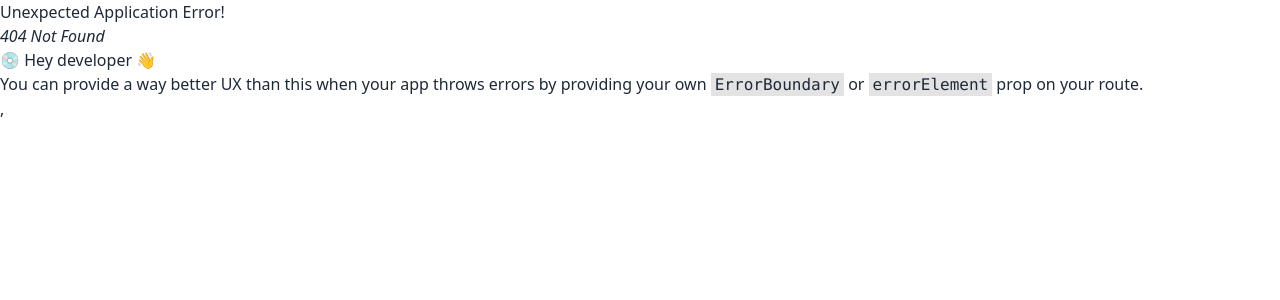
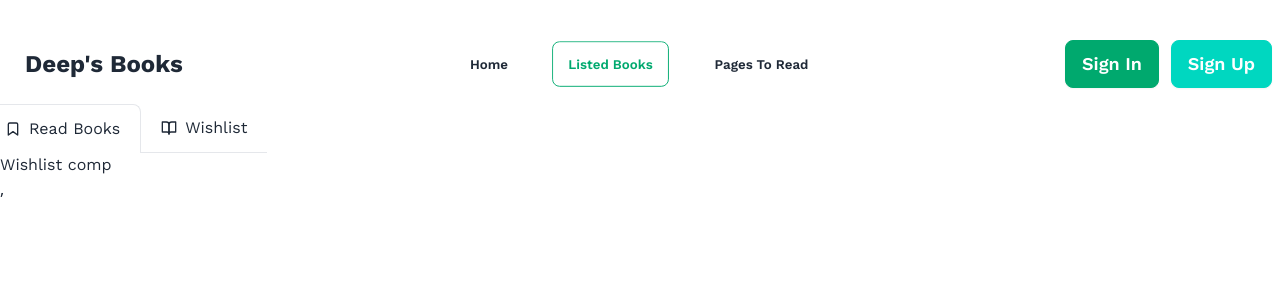
Before and after one commit to DeepsEffect/deep-books, a React (Vite) app: page /listedBooks/wishlist in a window 1280 px wide. Before the commit this address had no page. Shown: the top 300 px of the page. Built offline with nearby package versions, Linux system fonts and the light colour scheme; a web font is replaced by a local one.

Commit message:
basic tab implementation and nested route setup

```diff
--- /dev/null
+++ b/src/Components/ReadBooks.jsx
@@ -0,0 +1,20 @@
+import { useEffect, useState } from "react";
+import { getBooks } from "../utils";
+import BookCard from "../Components/BookCard";
+
+const ReadBooks = () => {
+  const [read, setRead] = useState([]);
+  useEffect(() => {
+    const storedBooks = getBooks();
+    setRead(storedBooks);
+  }, []);
+  return (
+    <div>
+      {read.map((book) => (
+        <BookCard book={book} key={book.bookId}></BookCard>
+      ))}
+    </div>
+  );
+};
+
+export default ReadBooks;
--- /dev/null
+++ b/src/Components/Wishlist.jsx
@@ -0,0 +1,11 @@
+import React from 'react';
+
+const Wishlist = () => {
+    return (
+        <div>
+            Wishlist comp
+        </div>
+    );
+};
+
+export default Wishlist;
--- a/src/Pages/ListedBooks.jsx
+++ b/src/Pages/ListedBooks.jsx
@@ -1,18 +1,52 @@
-import { useEffect, useState } from "react";
-import { getBooks } from "../utils";
-import BookCard from "../Components/BookCard";
+import { useState } from "react";
+import { Link, Outlet } from "react-router-dom";
 
 const ListedBooks = () => {
-  const [read, setRead] = useState([]);
-  useEffect(() => {
-    const storedBooks = getBooks();
-    setRead(storedBooks);
-  }, []);
+  const [tabIndex, setTabIndex] = useState(0);
   return (
     <div>
-      {read.map((book) => (
-        <BookCard book={book} key={book.bookId}></BookCard>
-      ))}
+      <div className="flex items-start -mx-4 overflow-x-auto overflow-y-hidden sm:justify-start flex-nowrap  dark:text-gray-800">
+        <Link
+          to={''}
+          onClick={()=> setTabIndex(0)}
+          className={`flex items-center flex-shrink-0 px-5 py-3 space-x-2 ${tabIndex === 0 ? 'border border-b-0' : 'border-b'} rounded-t-lg dark:border-gray-600 dark:text-gray-900`}
+        >
+          <svg
+            xmlns="http://www.w3.org/2000/svg"
+            viewBox="0 0 24 24"
+            fill="none"
+            stroke="currentColor"
+            strokeWidth="2"
+            strokeLinecap="round"
+            strokeLinejoin="round"
+            className="w-4 h-4"
+          >
+            <path d="M19 21l-7-5-7 5V5a2 2 0 0 1 2-2h10a2 2 0 0 1 2 2z"></path>
+          </svg>
+          <span>Read Books</span>
+        </Link>
+        <Link
+          to={'wishlist'}
+          onClick={()=> setTabIndex(1)}
+          className={`flex items-center flex-shrink-0 px-5 py-3 space-x-2 ${tabIndex === 1 ? 'border border-b-0' : 'border-b'} rounded-t-lg dark:border-gray-600 dark:text-gray-900`}
+        >
+          <svg
+            xmlns="http://www.w3.org/2000/svg"
+            viewBox="0 0 24 24"
+            fill="none"
+            stroke="currentColor"
+            strokeWidth="2"
+            strokeLinecap="round"
+            strokeLinejoin="round"
+            className="w-4 h-4"
+          >
+            <path d="M2 3h6a4 4 0 0 1 4 4v14a3 3 0 0 0-3-3H2z"></path>
+            <path d="M22 3h-6a4 4 0 0 0-4 4v14a3 3 0 0 1 3-3h7z"></path>
+          </svg>
+          <span>Wishlist</span>
+        </Link>
+      </div>
+      <Outlet></Outlet>
     </div>
   );
 };
--- a/src/main.jsx
+++ b/src/main.jsx
@@ -10,6 +10,8 @@
 import BookDetails from "./Components/BookDetails";
 // eslint-disable-next-line no-unused-vars
 import toast, { Toaster } from "react-hot-toast";
+import ReadBooks from "./Components/ReadBooks";
+import Wishlist from "./Components/Wishlist";
 const router = createBrowserRouter([
   {
     path: "/",
@@ -23,6 +25,16 @@
       {
         path: "/listedBooks",
         element: <ListedBooks></ListedBooks>,
+        children: [
+          {
+            index: true,
+            element: <ReadBooks></ReadBooks>,
+          },
+          {
+            path: "wishlist",
+            element: <Wishlist></Wishlist>,
+          },
+        ],
       },
       {
         path: "/pagesToRead",
```
